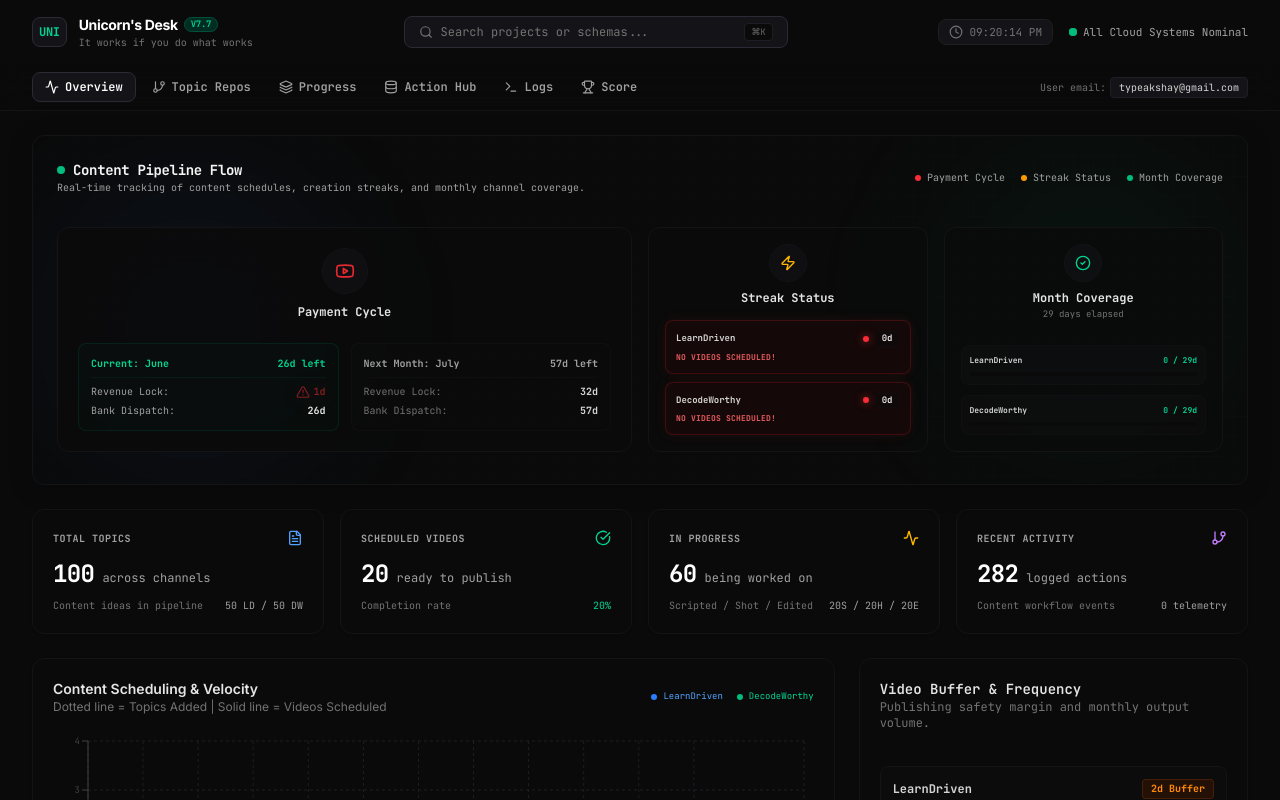
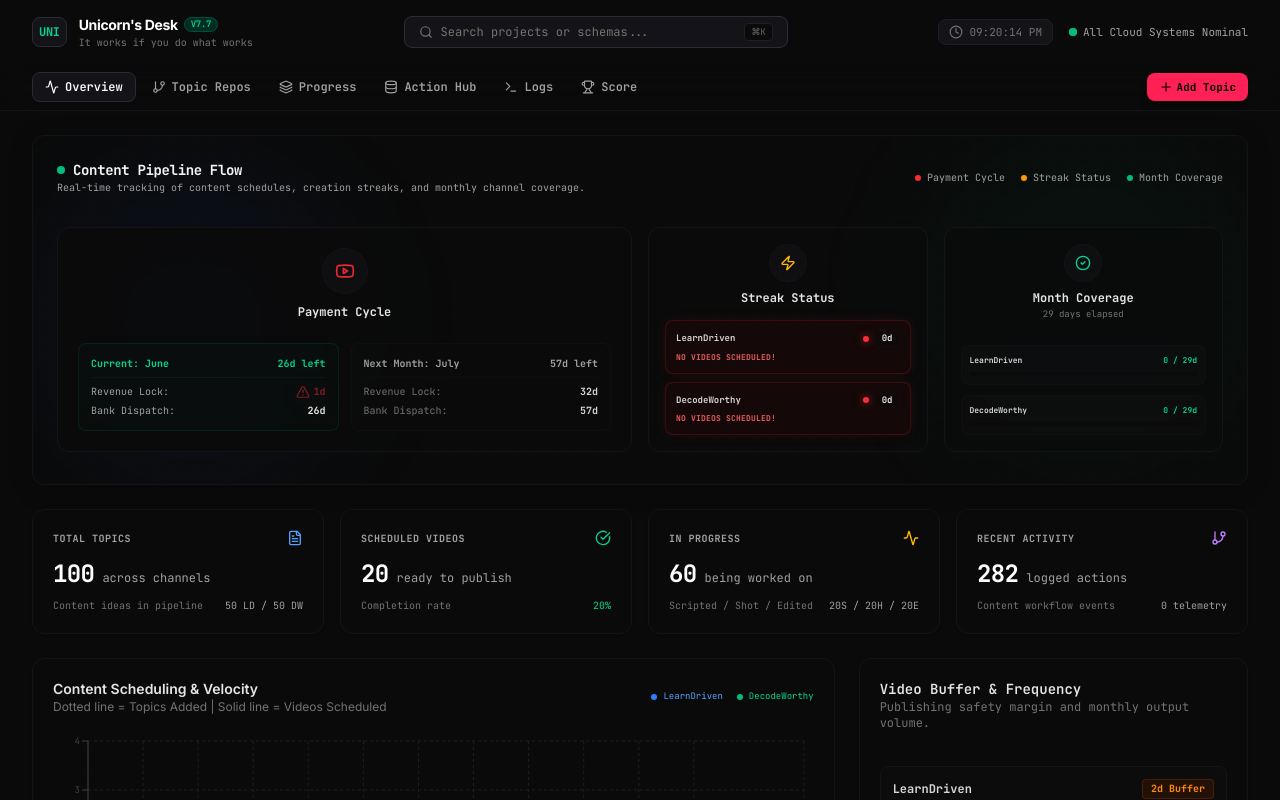
Before and after one commit to akshay58165/system-hub-dashboard, a React (Vite) app: page / in a window 1280 px wide. Shown: the top 800 px of the page. Built offline with nearby package versions, Linux system fonts and the light colour scheme.

Commit message:
feat: replace header user email with 'Add Topic' button that navigates to Topic Repos tab and opens the form modal

```diff
--- a/src/App.tsx
+++ b/src/App.tsx
@@ -18,7 +18,8 @@ import {
   Laptop,
   Trophy,
   CheckCircle2,
-  Lock
+  Lock,
+  Plus
 } from 'lucide-react';
 
 import { GitHubRepo, VercelProject, SupabaseProject, SystemEvent, Topic, TopicActivity } from './types';
@@ -74,6 +75,7 @@ export default function App() {
   const [isPaletteOpen, setIsPaletteOpen] = useState(false);
   const [timeStr, setTimeStr] = useState('');
   const [lastDbUpdateTime, setLastDbUpdateTime] = useState<Date>(new Date(Date.now() - 5000));
+  const [isAddFormOpen, setIsAddFormOpen] = useState(false);
 
   // Database Reset States
   const [isResetOpen, setIsResetOpen] = useState(false);
@@ -402,12 +404,16 @@ export default function App() {
               </button>
             </div>
 
-            <div className="flex items-center gap-1 font-mono text-[10px] text-neutral-500 shrink-0">
-              <span className="hidden sm:inline">User email:</span>
-              <span className="px-2 py-0.5 bg-neutral-900 border border-neutral-850 text-neutral-300 rounded">
-                typeakshay@gmail.com
-              </span>
-            </div>
+            <button
+              onClick={() => {
+                setActiveTab('topics');
+                setIsAddFormOpen(true);
+              }}
+              className="px-3 py-1.5 bg-rose-500 hover:bg-rose-600 text-black font-bold font-mono text-[11px] rounded-lg flex items-center gap-1 transition shadow-lg cursor-pointer"
+            >
+              <Plus className="h-3.5 w-3.5" />
+              <span>Add Topic</span>
+            </button>
           </div>
         </div>
       </nav>
@@ -444,6 +450,8 @@ export default function App() {
                 setTopics={setTopics}
                 activities={activities}
                 setActivities={setActivities}
+                isAddFormOpen={isAddFormOpen}
+                setIsAddFormOpen={setIsAddFormOpen}
               />
             )}
 
--- a/src/components/GithubView.tsx
+++ b/src/components/GithubView.tsx
@@ -33,6 +33,8 @@ interface GithubViewProps {
   setTopics: React.Dispatch<React.SetStateAction<Topic[]>>;
   activities: TopicActivity[];
   setActivities: React.Dispatch<React.SetStateAction<TopicActivity[]>>;
+  isAddFormOpen?: boolean;
+  setIsAddFormOpen?: (open: boolean) => void;
 }
 
 // Time formatting helper
@@ -70,7 +72,9 @@ export default function GithubView({
   topics,
   setTopics,
   activities,
-  setActivities
+  setActivities,
+  isAddFormOpen: isAddFormOpenProp,
+  setIsAddFormOpen: setIsAddFormOpenProp
 }: GithubViewProps) {
   // 1. Selected channel filter: 'All' | 'LearnDriven' | 'DecodeWorthy'
   const [selectedChannel, setSelectedChannel] = useState<'All' | 'LearnDriven' | 'DecodeWorthy'>('All');
@@ -84,7 +88,10 @@ export default function GithubView({
   // Topics and activities are now passed as props from App.tsx to support selective DB reset integrity.
 
   // Form states for creating a new Topic
-  const [isAddFormOpen, setIsAddFormOpen] = useState(false);
+  const [localIsAddFormOpen, setLocalIsAddFormOpen] = useState(false);
+  const isAddFormOpen = isAddFormOpenProp !== undefined ? isAddFormOpenProp : localIsAddFormOpen;
+  const setIsAddFormOpen = setIsAddFormOpenProp !== undefined ? setIsAddFormOpenProp : setLocalIsAddFormOpen;
+
   const [newTopicName, setNewTopicName] = useState('');
   const [newTopicDesc, setNewTopicDesc] = useState('');
   const [newTopicChannel, setNewTopicChannel] = useState<'LearnDriven' | 'DecodeWorthy' | null>(null);
```
